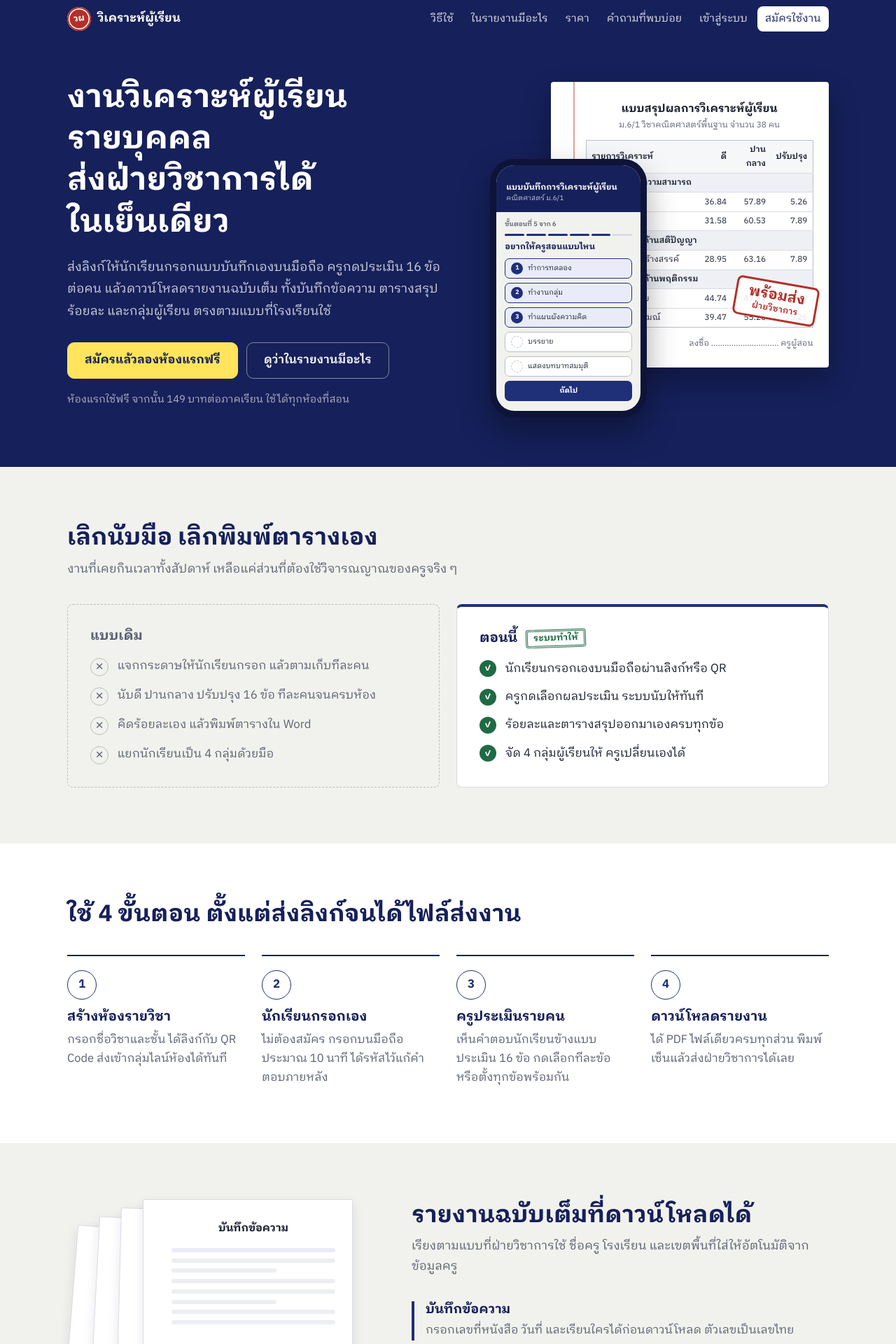
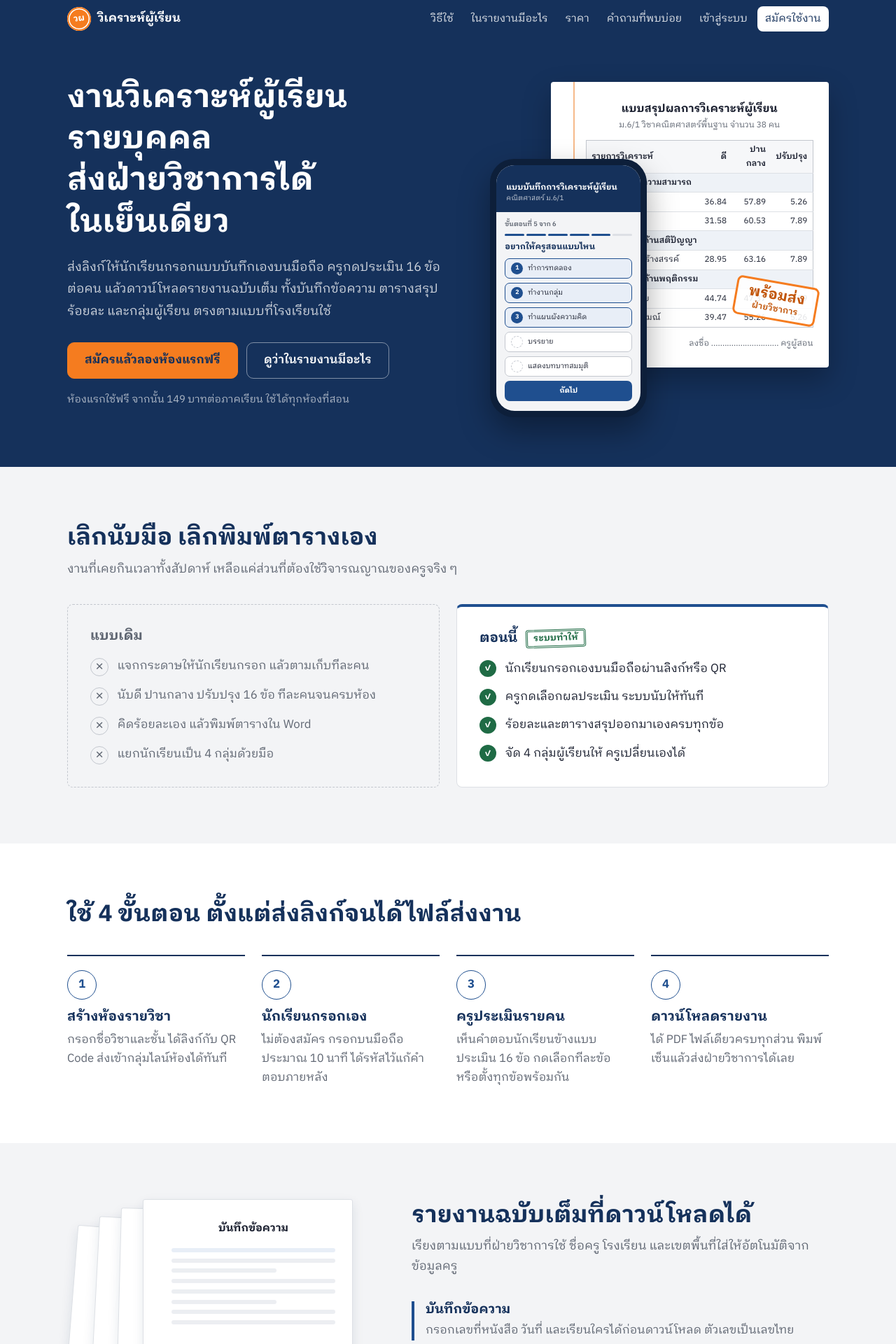
Before and after one commit to Plangtaipho/student-analysis-webapp, a FastAPI app: page / in a window 1280 px wide. Shown: the top 1920 px of the page at 70% size. Run offline with FastAPI, Linux system fonts and the light colour scheme.

Commit message:
Switch the colour theme to blue, orange, grey and white
- Blue stays the main colour; orange marks primary actions, stamps and
  progress; light grey page background with white cards
- Orange buttons use dark blue text so the label keeps enough contrast

Co-Authored-By: Claude Opus 5.5 <noreply@anthropic.com>
Claude-Session: https://claude.ai/code/session_018i1jJ8et5sg5UVffXsw53X

```diff
--- a/app/static/css/app.css
+++ b/app/static/css/app.css
@@ -7,23 +7,26 @@
 @font-face { font-family: "Plex Looped"; src: url("/static/fonts/IBMPlexSansThaiLooped-Bold.ttf") format("truetype"); font-weight: 700; font-display: swap; }
 
 :root {
-  --paper: #f1f2ed;      /* page: grey-green like exam paper */
+  --paper: #f3f4f6;      /* page: light grey */
   --sheet: #ffffff;
-  --ink: #1f2f78;        /* ballpoint blue */
-  --ink-deep: #16205a;
-  --ink-soft: #e9ecf8;
+  --ink: #1f4f8f;        /* blue */
+  --ink-deep: #15315b;
+  --ink-soft: #e8eef7;
   --text: #1b2030;
-  --muted: #5b6173;
-  --rule: #d9dce2;
-  --rule-strong: #b9bec9;
-  --margin: #e3a39c;     /* notebook margin line */
+  --muted: #5f6672;
+  --rule: #dde0e5;
+  --rule-strong: #c3c7ce;
+  --margin: #f6b98a;     /* notebook margin line */
+  --accent: #f57c1f;     /* orange: primary actions and stamps */
+  --accent-hover: #e46a0d;
+  --accent-text: #c2560a; /* orange that passes contrast on white */
   --stamp: #b3302a;      /* red stamp / "ปรับปรุง" */
   --stamp-soft: #fbeceb;
   --good: #1f6b45;
   --good-soft: #e5f1ea;
   --warn: #8c5200;
   --warn-soft: #fbf0d9;
-  --mark: #ffe45c;       /* highlighter: focus only */
+  --mark: #ffb36b;       /* focus ring */
   --r-sheet: 6px;
   --r-ctl: 8px;
 }
@@ -48,8 +51,8 @@ p { margin: 0 0 .75rem; }
 .brand { font-weight: 700; color: #fff; text-decoration: none; display: flex; align-items: center; gap: .6rem; font-size: 1.05rem; white-space: nowrap; }
 .brand-mark {
   width: 34px; height: 34px; border-radius: 50%; display: grid; place-items: center; flex: none;
-  font-size: .78rem; font-weight: 700; color: #fff; background: var(--stamp);
-  box-shadow: inset 0 0 0 2px var(--stamp), inset 0 0 0 3.5px #fff; transform: rotate(-8deg);
+  font-size: .78rem; font-weight: 700; color: #fff; background: var(--accent);
+  box-shadow: inset 0 0 0 2px var(--accent), inset 0 0 0 3.5px #fff; transform: rotate(-8deg);
 }
 .nav { margin-left: auto; display: flex; gap: .15rem; align-items: center; flex-wrap: wrap; justify-content: flex-end; }
 .nav a, .nav button { color: rgba(255,255,255,.86); text-decoration: none; padding: .35rem .7rem; border-radius: var(--r-ctl); background: none; border: 0; font: inherit; font-size: .95rem; cursor: pointer; }
@@ -73,7 +76,7 @@ p { margin: 0 0 .75rem; }
 .page-head .sub { color: var(--muted); }
 .page-head .tools { margin-left: auto; display: flex; gap: .5rem; align-items: center; flex-wrap: wrap; }
 
-.card { background: var(--sheet); border: 1px solid var(--rule); border-radius: var(--r-sheet); box-shadow: 0 1px 0 rgba(22, 32, 90, .05); padding: 1.25rem; margin-bottom: 1rem; }
+.card { background: var(--sheet); border: 1px solid var(--rule); border-radius: var(--r-sheet); box-shadow: 0 1px 0 rgba(21, 49, 91, .05); padding: 1.25rem; margin-bottom: 1rem; }
 .card > h2:first-child, .card-head h2 { padding-bottom: .5rem; border-bottom: 1px solid var(--rule); margin-bottom: .9rem; }
 .card-head { display: flex; align-items: center; justify-content: space-between; gap: .75rem; flex-wrap: wrap; margin-bottom: .75rem; }
 .card-head h2 { margin: 0; padding: 0; border: 0; }
@@ -118,8 +121,8 @@ input[readonly] { background: var(--paper); }
   border: 1px solid var(--rule-strong); background: var(--sheet); color: var(--ink-deep); cursor: pointer; text-decoration: none; white-space: nowrap;
 }
 .btn:hover { background: var(--ink-soft); border-color: var(--ink); }
-.btn-primary { background: var(--ink); color: #fff; border-color: var(--ink); }
-.btn-primary:hover { background: var(--ink-deep); border-color: var(--ink-deep); }
+.btn-primary { background: var(--accent); color: var(--ink-deep); border-color: var(--accent); font-weight: 700; }
+.btn-primary:hover { background: var(--accent-hover); border-color: var(--accent-hover); }
 .btn-danger { color: var(--stamp); border-color: #e6b7b3; }
 .btn-danger:hover { background: var(--stamp-soft); border-color: var(--stamp); }
 .btn-quiet { border-color: transparent; background: transparent; }
@@ -198,14 +201,14 @@ progress.progress::-moz-progress-bar { background: var(--ink); border-radius: 99
 .next-step h2 { color: #fff; border-bottom-color: rgba(255,255,255,.18) !important; }
 .next-step .stat b { color: #fff; }
 .next-step .muted { color: rgba(255,255,255,.72); }
-.next-step .btn-primary { background: #fff; color: var(--ink-deep); border-color: #fff; }
-.next-step .btn-primary:hover { background: var(--ink-soft); }
+.next-step .btn-primary { background: var(--accent); color: var(--ink-deep); border-color: var(--accent); }
+.next-step .btn-primary:hover { background: var(--accent-hover); border-color: var(--accent-hover); }
 .next-step .btn:not(.btn-primary) { background: transparent; color: #fff; border-color: rgba(255,255,255,.4); }
 .next-step .btn:not(.btn-primary):hover { background: rgba(255,255,255,.1); }
 .next-step progress.progress { background: rgba(255,255,255,.2); }
 .next-step progress.progress::-webkit-progress-bar { background: rgba(255,255,255,.2); }
-.next-step progress.progress::-webkit-progress-value { background: var(--mark); }
-.next-step progress.progress::-moz-progress-bar { background: var(--mark); }
+.next-step progress.progress::-webkit-progress-value { background: var(--accent); }
+.next-step progress.progress::-moz-progress-bar { background: var(--accent); }
 details.more { border-top: 1px solid var(--rule); padding-top: .8rem; margin-top: 1rem; }
 details summary { cursor: pointer; color: var(--ink); font-weight: 600; }
 .danger-zone { border-color: #ecc6c3; }
@@ -236,7 +239,7 @@ details summary { cursor: pointer; color: var(--ink); font-weight: 600; }
 .method .rank { width: 30px; height: 30px; border-radius: 50%; border: 1.5px dashed var(--rule-strong); display: grid; place-items: center; font-weight: 700; flex: none; color: var(--muted); }
 .method.on { border-color: var(--ink); background: var(--ink-soft); }
 .method.on .rank { border: 0; background: var(--ink); color: #fff; }
-.code-box { font-size: 2.3rem; font-weight: 700; letter-spacing: .4rem; text-align: center; color: var(--stamp); border: 4px double var(--stamp); border-radius: 8px; padding: .5rem; margin: .9rem auto; max-width: 300px; transform: rotate(-1.5deg); font-variant-numeric: tabular-nums; }
+.code-box { font-size: 2.3rem; font-weight: 700; letter-spacing: .4rem; text-align: center; color: var(--accent-text); border: 4px double var(--accent); border-radius: 8px; padding: .5rem; margin: .9rem auto; max-width: 300px; transform: rotate(-1.5deg); font-variant-numeric: tabular-nums; }
 .edit-entry { display: flex; align-items: center; gap: .75rem; flex-wrap: wrap; padding: .7rem 1rem; }
 .edit-entry .muted { flex: 1; }
 
@@ -246,7 +249,7 @@ dl.kv dt { color: var(--muted); }
 dl.kv dd { margin: 0; overflow-wrap: anywhere; }
 ol.prefs { margin: 0; padding-left: 1.4rem; }
 
-.toast { position: fixed; left: 50%; bottom: 20px; transform: translateX(-50%); background: var(--ink-deep); color: #fff; padding: .6rem 1.1rem; border-radius: var(--r-ctl); z-index: 50; max-width: calc(100% - 32px); box-shadow: 0 6px 20px rgba(22,32,90,.25); }
+.toast { position: fixed; left: 50%; bottom: 20px; transform: translateX(-50%); background: var(--ink-deep); color: #fff; padding: .6rem 1.1rem; border-radius: var(--r-ctl); z-index: 50; max-width: calc(100% - 32px); box-shadow: 0 6px 20px rgba(21,49,91,.25); }
 
 @media print {
   .topbar, .no-print { display: none !important; }
@@ -308,7 +311,7 @@ table.sum td.n { text-align: center; white-space: nowrap; font-variant-numeric:
 table.sum tr.domain td { background: var(--ink-soft); font-weight: 700; color: var(--ink-deep); }
 .group-cols { display: grid; gap: 1rem; grid-template-columns: repeat(auto-fill, minmax(230px, 1fr)); }
 .group-cols > div { border-top: 3px solid var(--ink); padding-top: .5rem; }
-.group-cols > div:nth-child(2) { border-top-color: #5b6bb5; }
+.group-cols > div:nth-child(2) { border-top-color: #6f93c4; }
 .group-cols > div:nth-child(3) { border-top-color: var(--warn); }
 .group-cols > div:nth-child(4) { border-top-color: var(--stamp); }
 .group-cols ol { margin: .35rem 0 0; padding-left: 1.4rem; }
@@ -319,7 +322,7 @@ table.sum tr.domain td { background: var(--ink-soft); font-weight: 700; color: v
 .row-menu summary { list-style: none; }
 .row-menu summary::-webkit-details-marker { display: none; }
 .row-menu[open] summary { background: var(--ink-soft); border-color: var(--ink); }
-.menu-pop { position: absolute; right: 0; top: calc(100% + 4px); z-index: 5; background: var(--sheet); border: 1px solid var(--rule-strong); border-radius: var(--r-ctl); padding: .4rem; display: grid; gap: .3rem; min-width: 11rem; box-shadow: 0 8px 24px rgba(22,32,90,.14); }
+.menu-pop { position: absolute; right: 0; top: calc(100% + 4px); z-index: 5; background: var(--sheet); border: 1px solid var(--rule-strong); border-radius: var(--r-ctl); padding: .4rem; display: grid; gap: .3rem; min-width: 11rem; box-shadow: 0 8px 24px rgba(21,49,91,.14); }
 .menu-pop .btn { justify-content: flex-start; border-color: transparent; }
 @media (max-width: 899px) { .split-side { order: -1; } }
 @media (max-width: 639px) {
@@ -341,8 +344,8 @@ table.sum tr.domain td { background: var(--ink-soft); font-weight: 700; color: v
 .nav-anchors { display: contents; }
 @media (max-width: 900px) { .nav-anchors { display: none; } }
 .btn-lg { min-height: 52px; padding: .7rem 1.5rem; font-size: 1.05rem; border-radius: 10px; }
-.btn-mark { background: var(--mark); color: var(--ink-deep); border-color: var(--mark); font-weight: 700; }
-.btn-mark:hover { background: #fff07f; border-color: #fff07f; }
+.btn-mark { background: var(--accent); color: var(--ink-deep); border-color: var(--accent); font-weight: 700; }
+.btn-mark:hover { background: var(--accent-hover); border-color: var(--accent-hover); }
 .btn-ghost { background: transparent; color: #fff; border: 1.5px solid rgba(255,255,255,.45); }
 .btn-ghost:hover { background: rgba(255,255,255,.1); border-color: #fff; }
 
@@ -363,11 +366,11 @@ table.sum tr.domain td { background: var(--ink-soft); font-weight: 700; color: v
 .lp-sheet td { padding: .22rem .45rem; border-top: 1px solid var(--rule); font-variant-numeric: tabular-nums; }
 .lp-sheet td + td { text-align: right; width: 3.5rem; }
 .lp-sheet tr.th td { background: #f6f7f9; font-weight: 600; border-top: 0; }
-.lp-sheet tr.dom td { background: #eef0f6; font-weight: 600; }
+.lp-sheet tr.dom td { background: #eef2f7; font-weight: 600; }
 .lp-sheet-sign { text-align: right; color: var(--muted); margin-top: .8rem; }
-.lp-stamp { position: absolute; right: 1rem; bottom: 4.2rem; color: var(--stamp); border: 3px solid var(--stamp); border-radius: 8px; padding: .3rem 1rem; font-weight: 700; font-size: 1.3rem; line-height: 1.2; text-align: center; transform: rotate(10deg); background: rgba(255,255,255,.88); }
+.lp-stamp { position: absolute; right: 1rem; bottom: 4.2rem; color: var(--accent-text); border: 3px solid var(--accent); border-radius: 8px; padding: .3rem 1rem; font-weight: 700; font-size: 1.3rem; line-height: 1.2; text-align: center; transform: rotate(10deg); background: rgba(255,255,255,.88); }
 .lp-stamp small { display: block; font-size: .78rem; font-weight: 600; }
-.lp-phone { position: absolute; left: 0; top: 110px; width: 224px; background: #0e1438; border-radius: 34px; padding: 9px; box-shadow: 0 20px 44px rgba(0,0,0,.35); }
+.lp-phone { position: absolute; left: 0; top: 110px; width: 224px; background: #0d1f3a; border-radius: 34px; padding: 9px; box-shadow: 0 20px 44px rgba(0,0,0,.35); }
 .lp-screen { background: var(--paper); border-radius: 26px; overflow: hidden; color: var(--text); padding-bottom: 14px; }
 .lp-screen-head { background: var(--ink-deep); color: #fff; padding: 24px 14px 12px; font-size: .68rem; line-height: 1.35; }
 .lp-screen-head b { display: block; font-size: .72rem; }
@@ -423,7 +426,7 @@ table.sum tr.domain td { background: var(--ink-soft); font-weight: 700; color: v
 .lp-report { display: grid; gap: 3.5rem; align-items: center; }
 @media (min-width: 940px) { .lp-report { grid-template-columns: 420px 1fr; gap: 4.5rem; } }
 .lp-pages { position: relative; height: 440px; max-width: 420px; width: 100%; }
-.lp-page { position: absolute; width: 300px; height: 380px; background: #fff; border: 1px solid var(--rule); border-radius: 3px; box-shadow: 0 6px 16px rgba(22,32,90,.10); padding: 1.75rem 1.5rem 1.75rem 2.5rem; display: flex; flex-direction: column; gap: .55rem; }
+.lp-page { position: absolute; width: 300px; height: 380px; background: #fff; border: 1px solid var(--rule); border-radius: 3px; box-shadow: 0 6px 16px rgba(21,49,91,.10); padding: 1.75rem 1.5rem 1.75rem 2.5rem; display: flex; flex-direction: column; gap: .55rem; }
 .lp-page b { text-align: center; font-size: .95rem; margin-bottom: .4rem; }
 .lp-page i { display: block; height: 6px; border-radius: 3px; background: #eceef2; }
 .lp-page i:first-of-type { background: var(--ink-soft); }
```
Also changed, not shown: PROJECT_STATUS.md (+2 -1 lines).
